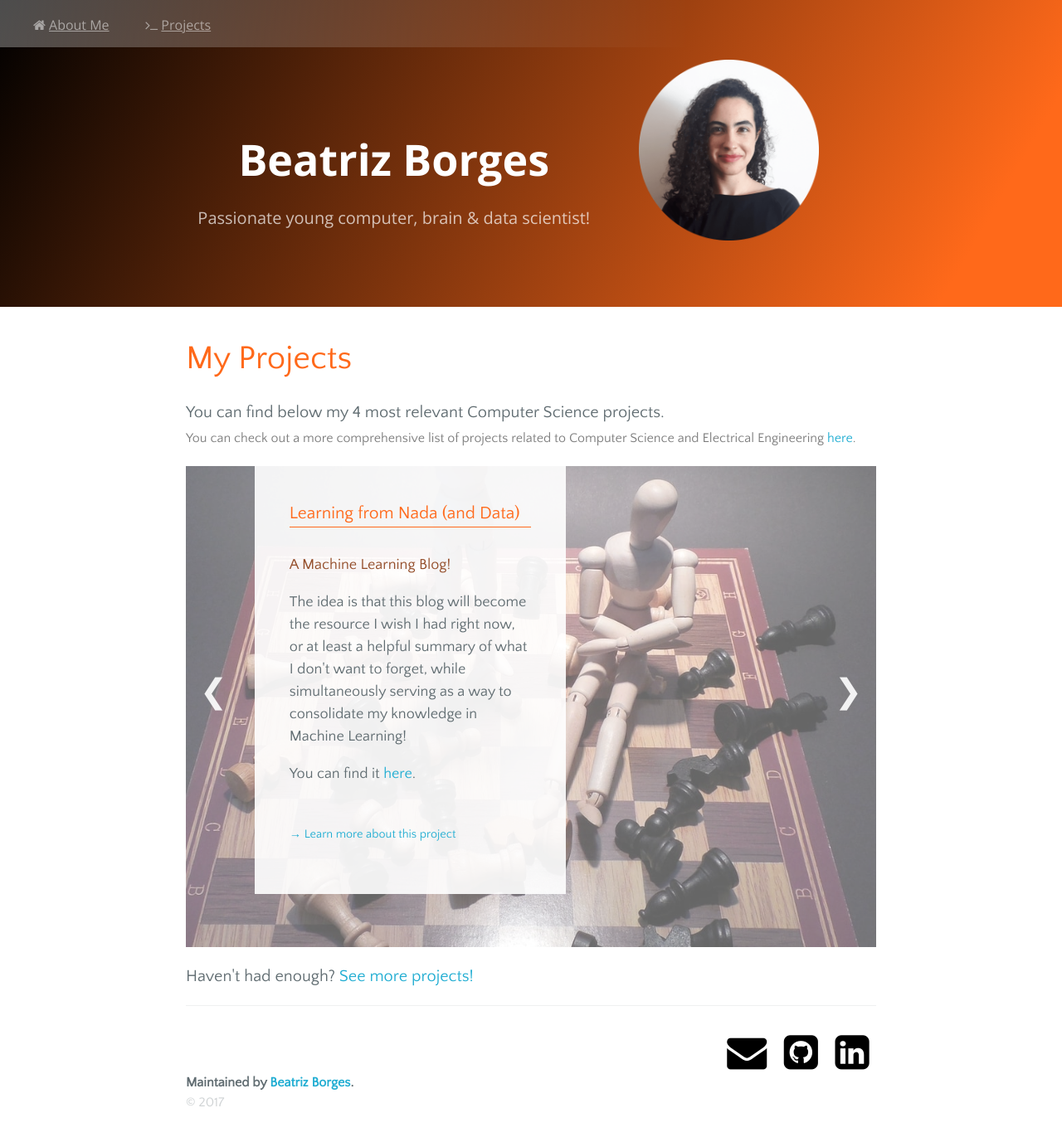
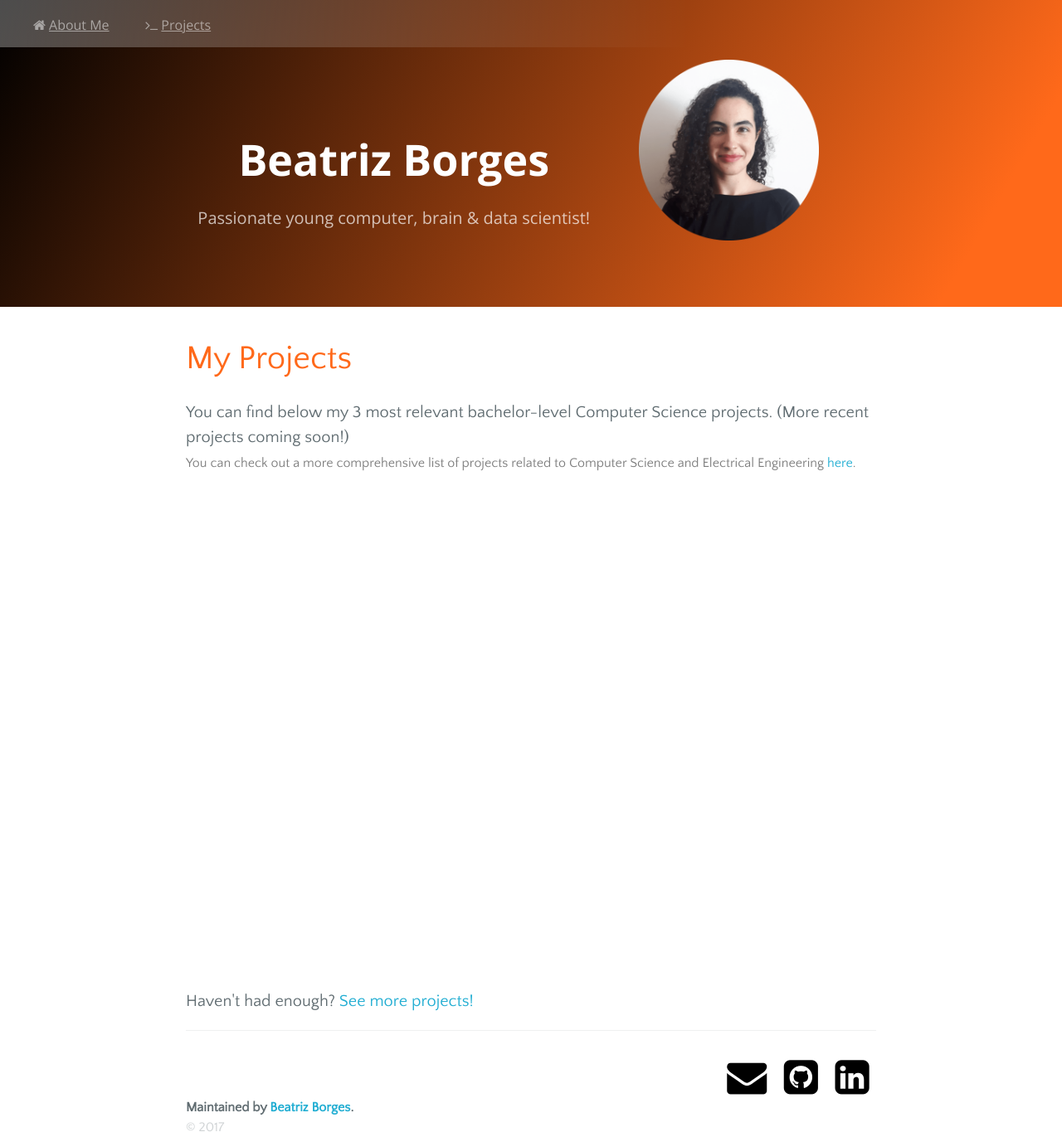
Before and after one commit to obiwit/obiwit.github.io, a Jekyll site: the page built from projects.html, in a window 1280 px wide. Shown: the whole page at 83% size. Built offline with Jekyll 4.4.1, drawn with Linux system fonts in a browser that asks for light colours; nearby versions of some CDN libraries; before the commit the page ends 1341 px from its top, so only the background shows below that.

Commit message:
forgot to save some files... (⌒_⌒;)

```diff
--- a/all_projects.html
+++ b/all_projects.html
@@ -6,14 +6,14 @@ author: obiwit
 
 <div class="content">
   <h1>My Projects</h1>
-  <p>Here are some of my more relevant projects, related to Computer Science or Electrical Engineering. They are in chronological order, from newest to oldest.</p>
+  <p>Here are some of my more relevant bachelor-level (or earlier) projects, related to Computer Science or Electrical Engineering. They are in chronological order, from newest to oldest. (More recent projects coming soon!)</p>
 
   <h2 class="contrast">Ongoing Projects</h2>
   <div id="ongoing-projects">
     <p class="description">E. M. Forster once said, "A work of art is never finished. It is merely abandoned." Below are some projects I am still working on, and have yet to call complete!
     <br><span class="small">Click on any of them to jump to their place on the timeline.</span></p>
     <ul>
-      <li><h4><a href="#nada">Learning from Nada (and Data)<span class="small">, a ML blog</span> <span class="duration small"> [12017 - present]</span></a></h4></li>
+      <!-- <li><h4><a href="#nada">Learning from Nada (and Data)<span class="small">, a ML blog</span> <span class="duration small"> [12017 - present]</span></a></h4></li> -->
       <li><h4><a href="#gh-obiwit">obiwit 2.0 (this website) <span class="duration small"> [12017 - present]</span></a></h4></li>
       <li><h4><a href="#kaggle">Participation in several kaggle competitions <span class="duration small"> [12017 - present]</span></a></h4></li>
     </ul>
--- a/index.html
+++ b/index.html
@@ -32,7 +32,7 @@ author: obiwit
 
   <h1>Projects</h1>
   <p>I like to make (and unfortunately also break) new things. I occasionally write, draw, and watercolor, but I mostly devote my time to <a href="{{site.baseurl}}/projects.html">my Computer Science and Electronics projects</a>.</p>
-  <p class="separated">I've recently also started a <a href="{{site.baseurl}}/blog/">blog on machine learning</a>!</p>
+  <!-- under revision! ;) <p class="separated">I've recently also started a <a href="{{site.baseurl}}/blog/">blog on machine learning</a>!</p> -->
 
   <h1>Hobbies</h1>
   <p>I speak fluent English and Portuguese, but know also basic French and Japanese. German may be coming soon :D</p>
--- a/projects.html
+++ b/projects.html
@@ -6,12 +6,12 @@ author: obiwit
 
 <div class="content"> <!-- sad hack is sad -->
   <h1>My Projects</h1>
-  <p>You can find below my 4 most relevant Computer Science projects.<br/>
+  <p>You can find below my <!-- 4 -->3 most relevant bachelor-level Computer Science projects. (More recent projects coming soon!)<br/>
     <span class="small subtle-color">You can check out a more comprehensive list of projects related to Computer Science and Electrical Engineering <a href="{{ site.baseurl }}/all_projects.html">here</a>.</span></p>
 
   <div id="top-projects">
-    <div id="nada" class="project" data-index="1">
-    <!-- ML Blog -->
+    <!-- <div id="nada" class="project" data-index="1">
+    < !-- ML Blog -- >
       <div class="background"></div>
       <div class="description">
         <h3>Learning from Nada (and Data)</h3>
@@ -20,7 +20,7 @@ author: obiwit
         <p>You can find it <a href="{{ site.baseurl }}/blog/index.html">here</a>.</p>
       </div>
       <p><span class="small"><br><a href="all_projects.html#nada">&rarr; Learn more about this project</a></span></p>
-    </div>
+    </div> -->
 
     <div id="100cerebros" class="project hidden" data-index="2">
     <!-- 100Cerebros Img gallery -->
```
